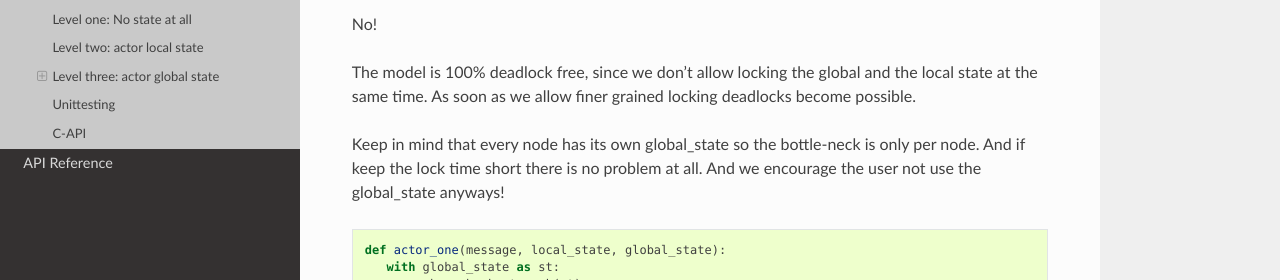
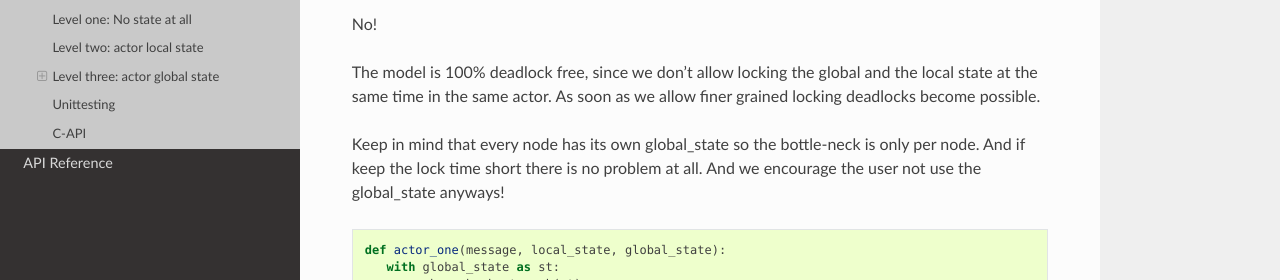
Before and after one commit to sosterwalder/c4irp, a Sphinx documentation site: the page built from doc/rfc01_new_actor_api.rst, in a window 1280 px wide and 900 px high, scrolled down 5251 px. Shown: the part 243-523 px from the top of the window. Built offline with Sphinx 7.4.7 and the Read the Docs theme 2.0.0, drawn with Linux system fonts in a browser that asks for light colours; pages that are not in the unit, such as notebooks, are missing from menus.

Commit message:
Correct statement about deadlocks

```diff
--- a/doc/rfc01_new_actor_api.rst
+++ b/doc/rfc01_new_actor_api.rst
@@ -294,9 +294,9 @@ But we need fine-grained locking
 
 No!
 
-The model is 100% deadlock free, since we don't allow locking the global and
-the local state at the same time. As soon as we allow finer grained locking
-deadlocks become possible.
+The model is 100% deadlock free, since we don't allow locking the global and the
+local state at the same time in the same actor. As soon as we allow finer
+grained locking deadlocks become possible.
 
 Keep in mind that every node has its own global_state so the bottle-neck is only
 per node. And if keep the lock time short there is no problem at all. And we
```
